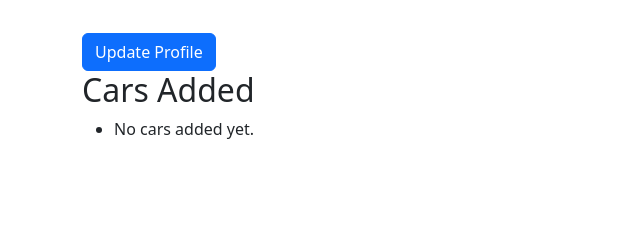
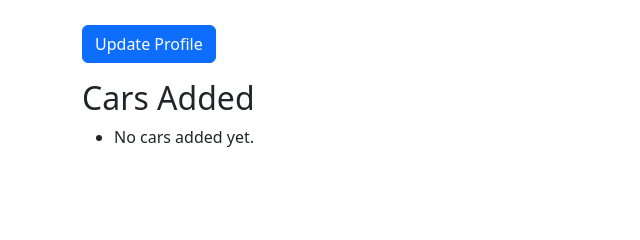
Before and after one commit to KyamranR/Capstone-1-Project, a Flask app: template Project/templates/user_profile.html in a window 1280 px wide. Shown: the part 193-433 px from the top of the page, without its empty margins (0-640 px from the left). Run offline with Flask 3, Linux system fonts and the light colour scheme; the template is opened without the code that fills it, so the values that code supplies are empty.

Commit message:
added styling using bootstrap

```diff
--- a/Project/templates/user_profile.html
+++ b/Project/templates/user_profile.html
@@ -6,10 +6,11 @@ content %}
   <p>Email: {{ user.email }}</p>
   <a
     href="{{ url_for('update_user_profile', user_id=user.id) }}"
-    class="btn btn-primary mt-3"
+    class="btn btn-primary mt-2"
     >Update Profile</a
   >
-
+</div>
+<div class="container mt-3">
   <h2>Cars Added</h2>
   <ul>
     {% for car in cars %}
```
